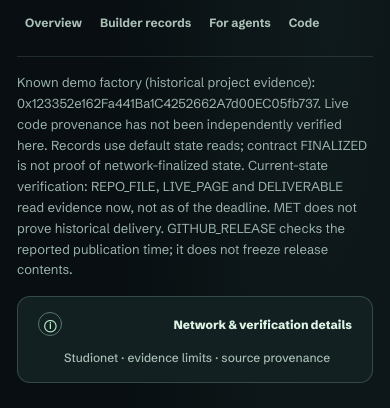
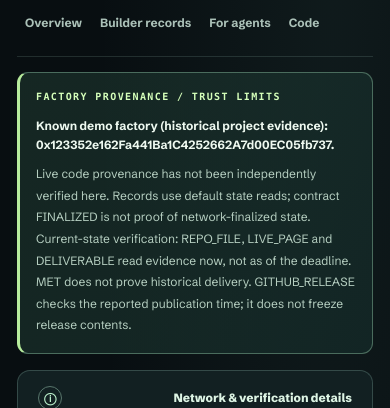
Before and after one commit to Oziman13/genlayer-milestone-oracle-app, a website: page web/app.html in a window 390 px wide. Shown: the part 59-467 px from the top of the page. Drawn offline with Linux system fonts and the light colour scheme.

Commit message:
Polish always-visible Factory trust panels
* Style always-visible provenance as responsive trust panel on full pages

* Load shared trust disclosure styling on app.html

* Load shared trust disclosure styling on builder.html

```diff
--- a/web/app.html
+++ b/web/app.html
@@ -10,6 +10,7 @@
 <link rel="stylesheet" href="proof-workspace.css">
 <link rel="stylesheet" href="verification-workspace.css">
 <link rel="stylesheet" href="mobile-wallet-help.css">
+<link rel="stylesheet" href="factory-trust-panel.css">
 </head>
 <body>
 <div class="wrap wide">
--- /dev/null
+++ b/web/factory-trust-panel.css
@@ -0,0 +1,53 @@
+/* Visible Factory provenance is a trust disclosure, not a tooltip.
+   The original text remains intact; badge embedding keeps its compact variant. */
+body:not(.badge) main > #factory-provenance{
+  display:grid;
+  grid-template-columns:minmax(0,1fr);
+  width:100%;
+  max-width:none;
+  margin:16px 0 14px;
+  padding:20px clamp(18px,2.4vw,28px) 21px;
+  border:1px solid #4a6c5d;
+  border-left:3px solid #b7ec9d;
+  border-radius:13px;
+  background:linear-gradient(115deg,rgba(61,113,88,.25),rgba(19,39,38,.87));
+  box-shadow:none;
+  color:#bbd3c5;
+  font-size:12px;
+  line-height:1.7;
+  overflow-wrap:anywhere;
+}
+body:not(.badge) main > #factory-provenance::before{
+  content:"FACTORY PROVENANCE / TRUST LIMITS";
+  display:block;
+  margin-bottom:11px;
+  font:750 10px/1.45 var(--mono);
+  letter-spacing:.14em;
+  color:#d5ffba;
+}
+body:not(.badge) main > #factory-provenance .factory-summary{
+  display:block;
+  margin-bottom:8px;
+  color:#eef9f0;
+  font-size:13px;
+  font-weight:700;
+  line-height:1.65;
+  overflow-wrap:anywhere;
+}
+body:not(.badge) main > #factory-provenance .factory-caveats{
+  display:block;
+  max-width:110ch;
+  color:#b6cfc1;
+  line-height:1.8;
+}
+body:not(.badge) main > #factory-provenance .factory-badge-summary{display:none}
+@media(max-width:650px){
+  body:not(.badge) main > #factory-provenance{
+    margin:12px 0 16px;
+    padding:17px 16px;
+    border-radius:11px;
+    font-size:12px;
+  }
+  body:not(.badge) main > #factory-provenance .factory-summary{font-size:12px}
+}
+/* Do not interfere with mobile result cards or the 360x150 embed. */
```
Also changed, not shown: web/builder.html (+1 -0 lines).
